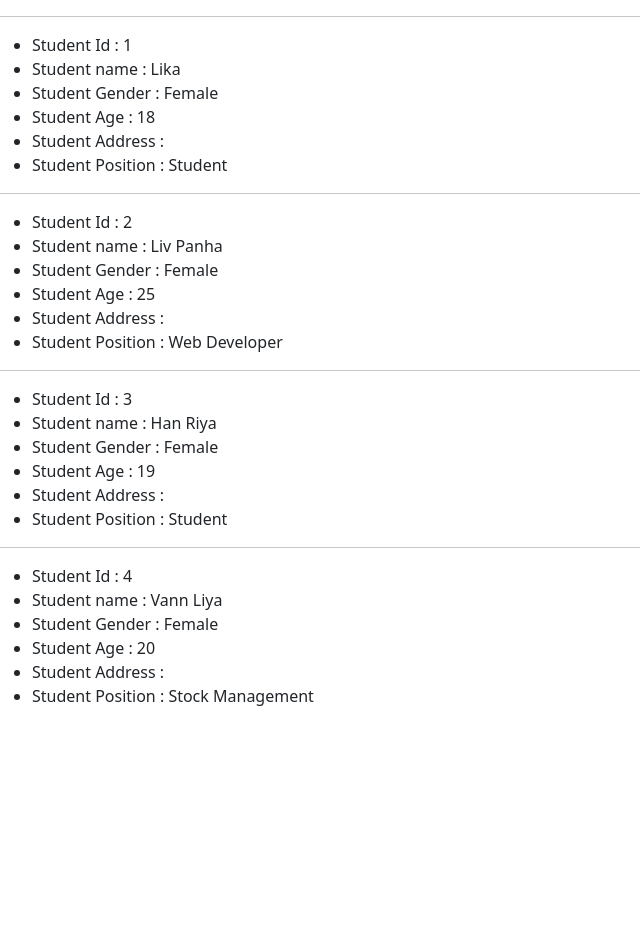
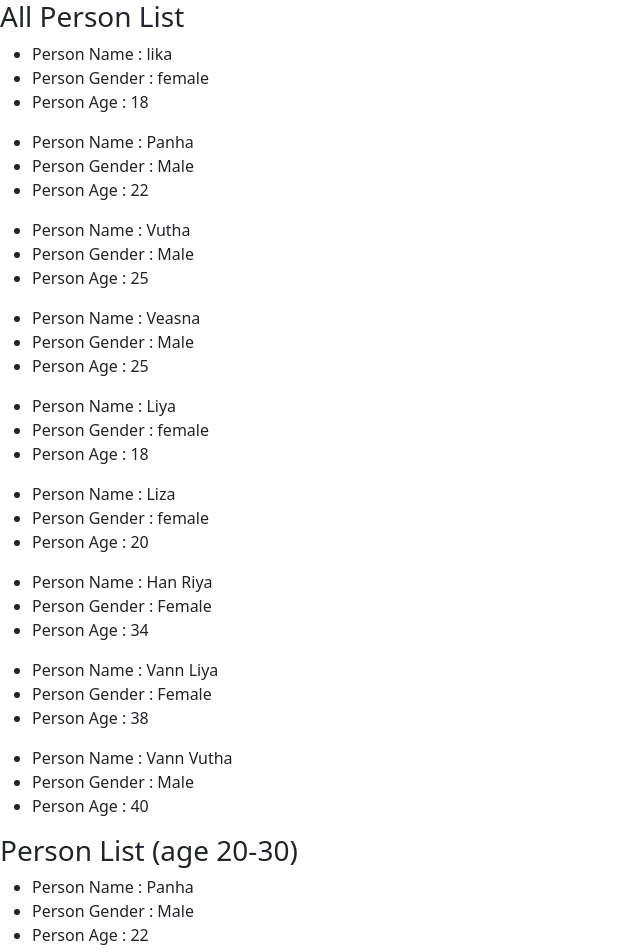
Before and after one commit to phumentceo/React-totureil, a React (Vite) app: page / in a window 1280 px wide. Shown: the top 952 px of the page, without its empty margins (0-640 px from the left). Before the commit the page ends 800 px from the top, so only its background shows below. Built offline with nearby package versions, Linux system fonts and the light colour scheme.

Commit message:
React with Object

```diff
--- a/src/App.jsx
+++ b/src/App.jsx
@@ -10,6 +10,8 @@ import Object1 from './components/object/Object1'
 import Object2 from './components/object/Object2'
 import Object3 from './components/object/Object3'
 import Object4 from './components/object/Object4'
+import Object5 from './components/object/Object5'
+import Object6 from './components/object/Object6'
 const App = () => {
   return (
     <div>
@@ -37,8 +39,10 @@ const App = () => {
        {/* <Object1/> */}
        {/* <Object2/> */}
        {/* <Object3/> */}
+       {/* <Object4/> */}
+       {/* <Object5/> */}
+       <Object6/>
 
-       <Object4/>
 
     </div>
   )
--- /dev/null
+++ b/src/components/object/Object.js
@@ -0,0 +1,53 @@
+export const students = [
+    {
+        "name" : "lika",
+        "gender" : "female",
+        "age" : 18,
+    },
+    {
+        "name" : "Panha",
+        "gender" : "Male",
+        "age" : 22,
+    },
+    {
+        "name" : "Vutha",
+        "gender" : "Male",
+        "age" : 25,
+    },
+    {
+        "name" : "Veasna",
+        "gender" : "Male",
+        "age" : 25,
+    },
+    {
+        "name" : "Liya",
+        "gender" : "female",
+        "age" : 18,
+    },
+    {
+        "name" : "Liza",
+        "gender" : "female",
+        "age" : 20,
+    }
+];
+
+export const teachers = [
+    {
+        "name" : "Han Riya",
+        "gender" : "Female",
+        "age" : 34,
+    },
+    {
+        "name" : "Vann Liya",
+        "gender" : "Female",
+        "age" : 38,
+    },
+    {
+        "name" : "Vann Vutha",
+        "gender" : "Male",
+        "age" : 40,
+    }
+]
+
+//merge students and teachers
+export const allStudentsAndTeachers = [...students,...teachers];
--- a/src/components/object/Object4.jsx
+++ b/src/components/object/Object4.jsx
@@ -3,7 +3,7 @@ import Props04 from '../props/Props04'
 
 const Object4 = () => {
 
-    const students = [
+        const students = [
         {
             "id"   : 1,
             "name" : "Lika",
--- /dev/null
+++ b/src/components/object/Object5.jsx
@@ -0,0 +1,25 @@
+import React from 'react'
+import { students } from './Object'
+const Object5 = () => {
+  var studentFilter = students.filter((value) => {
+    return value.age >= 18 && value.age <= 20
+  });
+  return (
+    <div>
+        <h3>Student List</h3>
+
+            {
+                studentFilter.map((value) => (
+                     <ul>
+                        <li>Student Name   : {value.name} </li>
+                        <li>Student Age    : {value.age}</li>
+                        <li>Student Gender : {value.gender}</li>
+                     </ul>
+                ))
+            }
+
+    </div>
+  )
+}
+
+export default Object5
--- /dev/null
+++ b/src/components/object/Object6.jsx
@@ -0,0 +1,36 @@
+import React from 'react'
+import { allStudentsAndTeachers } from './Object'
+const Object6 = () => {
+  return (
+    <div>
+        <h3>All Person List</h3>
+        {
+          allStudentsAndTeachers.map((value) => {
+            return (
+               <ul>
+                   <li>Person Name : {value.name}</li>
+                   <li>Person Gender : {value.gender}</li>
+                   <li>Person Age   : {value.age}</li>
+               </ul>
+            );
+          })
+        }
+
+        <h3>Person List (age 20-30)</h3>
+        {
+          allStudentsAndTeachers.filter((value) => value.age >=20 && value.age <= 30 )
+                                .map((value) => {
+                                   return (
+                                    <ul>
+                                       <li>Person Name : {value.name}</li>
+                                       <li>Person Gender : {value.gender}</li>
+                                       <li>Person Age   : {value.age}</li>
+                                    </ul>
+                                   )
+                                })
+        }
+    </div>
+  )
+}
+
+export default Object6
```
